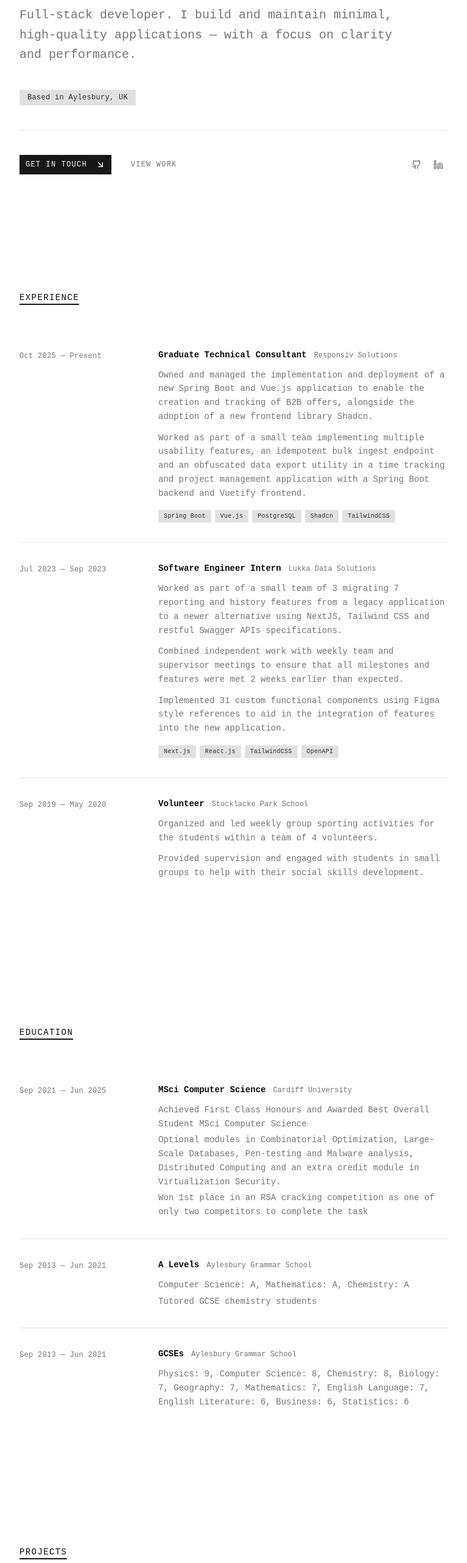
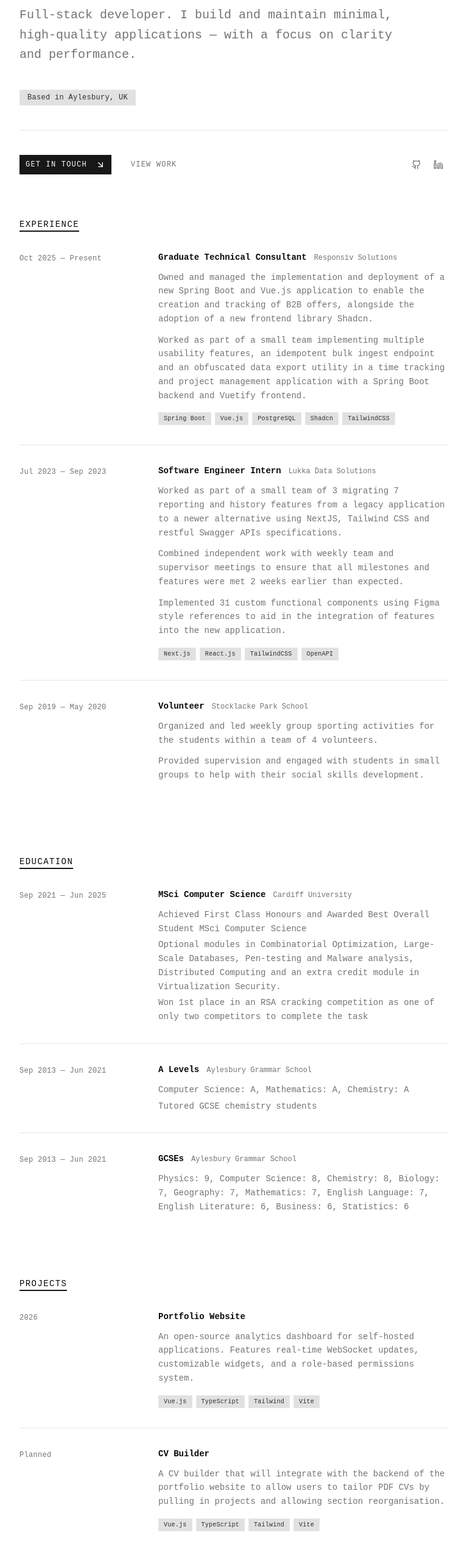
Before and after one commit to jmxor/portfolio, a Vue app: page / in a window 1280 px wide. Shown: the part 234-2797 px from the top of the page at 61% size, without its empty margins (256-1023 px from the left). Built offline with nearby package versions, Linux system fonts and the light colour scheme; the HTML template or start-up script is replaced by a standard one.

Commit message:
Move section spacing from sections up to the view level

```diff
--- a/src/components/portfolio/SectionContact.vue
+++ b/src/components/portfolio/SectionContact.vue
@@ -16,10 +16,10 @@ const links = [
 </script>
 
 <template>
-  <section id="contact" class="py-16 md:py-24">
+  <section id="contact">
     <SectionLabel label="Contact" />
 
-    <div class="mb-12 max-w-xl">
+    <div v-if="preface" class="mb-12">
       <p class="text-base leading-relaxed text-muted-foreground">
         {{ preface }}
       </p>
@@ -27,7 +27,9 @@ const links = [
 
     <div class="space-y-0">
       <div v-for="(link, i) in links" :key="link.label">
-        <div class="group flex items-center justify-between py-5">
+        <div
+          class="group grid grid-cols-1 items-center justify-between gap-4 py-6 md:grid-cols-[180px_1fr] md:gap-12"
+        >
           <span class="text-xs tracking-widest text-muted-foreground uppercase">
             {{ link.label }}
           </span>
--- a/src/components/portfolio/SectionEducation.vue
+++ b/src/components/portfolio/SectionEducation.vue
@@ -34,7 +34,7 @@ const education = [
 </script>
 
 <template>
-  <section id="education" class="py-16 md:py-24">
+  <section id="education">
     <SectionLabel label="Education" />
 
     <div class="space-y-0">
--- a/src/components/portfolio/SectionExperience.vue
+++ b/src/components/portfolio/SectionExperience.vue
@@ -43,7 +43,7 @@ const experiences = [
 </script>
 
 <template>
-  <section id="experience" class="py-16 md:py-24">
+  <section id="experience">
     <SectionLabel label="Experience" />
 
     <div class="space-y-0">
--- a/src/components/portfolio/SectionHero.vue
+++ b/src/components/portfolio/SectionHero.vue
@@ -18,9 +18,9 @@ const statuses = ["Based in Aylesbury, UK"]
 </script>
 
 <template>
-  <section id="about" class="pt-12 pb-16 md:pt-24 md:pb-24">
+  <section id="about">
     <!-- Main heading -->
-    <div class="mb-10 max-w-3xl">
+    <div class="mb-10">
       <h1
         class="mb-4 text-4xl leading-tight font-bold tracking-tight text-balance text-foreground md:text-6xl"
       >
--- a/src/components/portfolio/SectionLabel.vue
+++ b/src/components/portfolio/SectionLabel.vue
@@ -3,7 +3,7 @@ defineProps<{ label: string }>()
 </script>
 
 <template>
-  <div class="mb-10 flex items-center gap-3 text-sm tracking-widest uppercase">
+  <div class="flex items-center gap-3 text-sm tracking-widest uppercase">
     <span class="border-b-2 border-primary">{{ label }}</span>
   </div>
 </template>
--- a/src/components/portfolio/SectionProjects.vue
+++ b/src/components/portfolio/SectionProjects.vue
@@ -26,7 +26,7 @@ const projects = [
 </script>
 
 <template>
-  <section id="projects" class="py-16 md:py-24">
+  <section id="projects">
     <SectionLabel label="Projects" />
 
     <div class="space-y-0">
--- a/src/components/portfolio/SectionSkills.vue
+++ b/src/components/portfolio/SectionSkills.vue
@@ -27,7 +27,7 @@ const skillGroups = [
 </script>
 
 <template>
-  <section id="skills" class="py-16 md:py-24">
+  <section id="skills">
     <SectionLabel label="Skills" />
 
     <div class="space-y-0">
--- a/src/views/PortfolioView.vue
+++ b/src/views/PortfolioView.vue
@@ -8,10 +8,12 @@ import SectionSkills from "@/components/portfolio/SectionSkills.vue"
 </script>
 
 <template>
+  <div class="flex flex-col gap-12 py-12 md:gap-18 md:py-24">
     <SectionHero />
     <SectionExperience />
     <SectionEducation />
     <SectionProjects />
     <SectionSkills />
     <SectionContact />
+  </div>
 </template>
```
Lines whose indentation alone changed are shown as unchanged.
